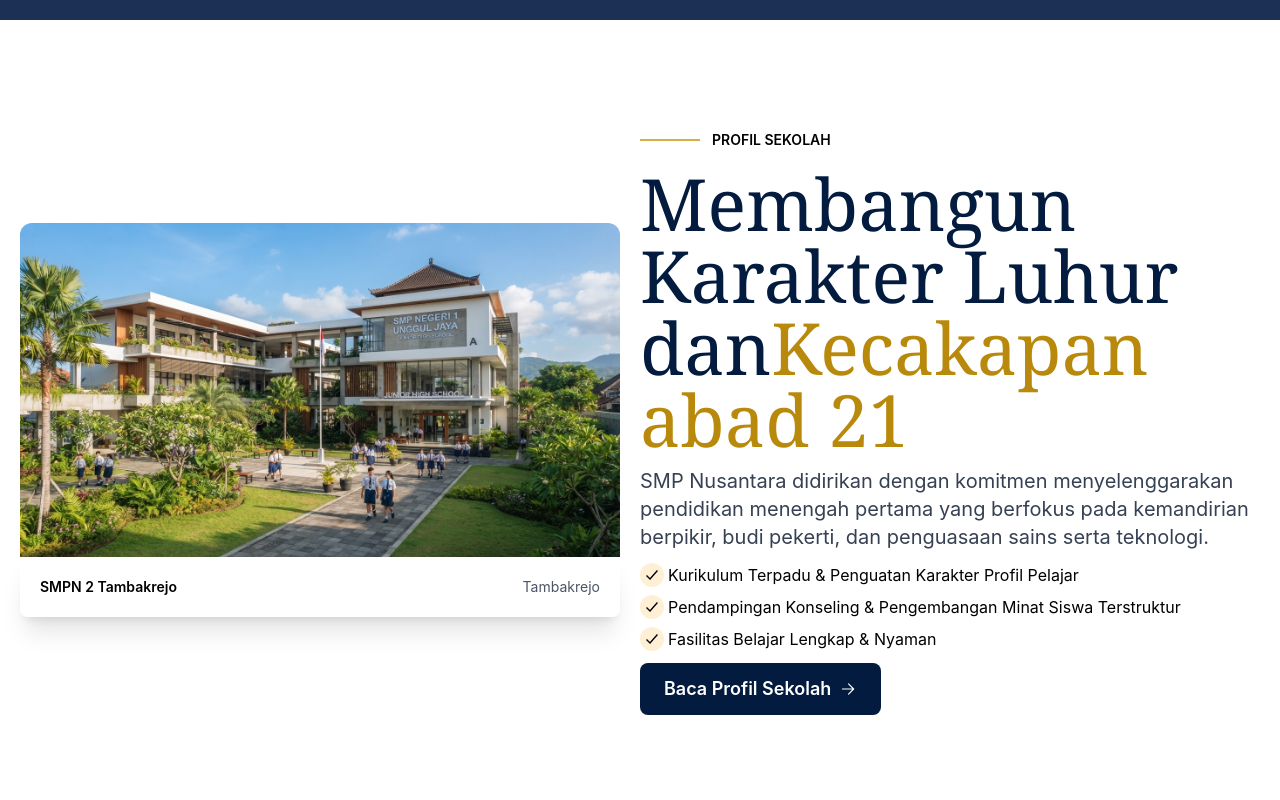
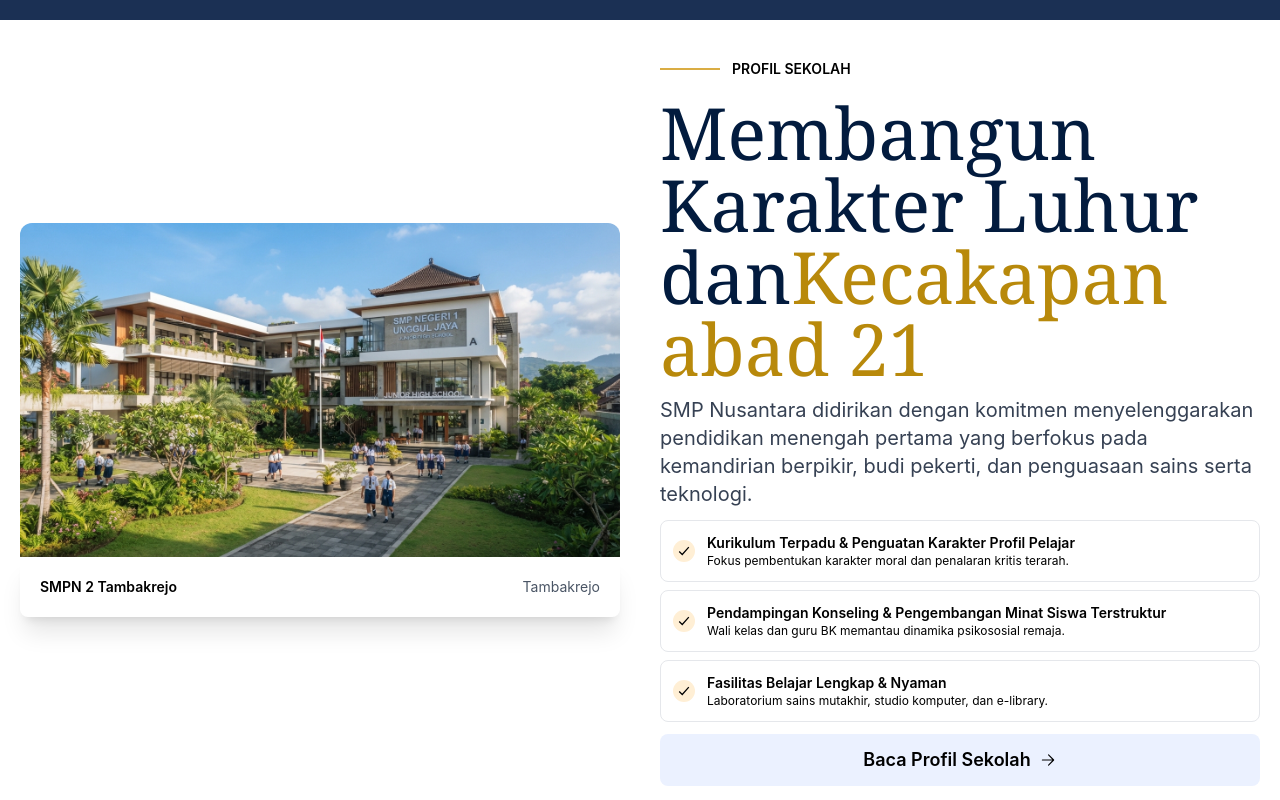
Before and after one commit to Satria15255/cms-school-website, a React (Vite) app: page / in a window 1280 px wide. Shown: the part 1260-2060 px from the top of the page. Built offline with nearby package versions, Linux system fonts and the light colour scheme.

Commit message:
update responnsif about us section

```diff
--- a/src/pages/home/section/AboutUs.tsx
+++ b/src/pages/home/section/AboutUs.tsx
@@ -4,7 +4,7 @@ import { HiOutlineArrowSmallRight } from "react-icons/hi2";
 
 const AboutUs = () => {
 	return (
-		<main className="grid grid-cols-2 h-screen place-items-center">
+		<main className="grid grid-cols-1 md:grid-cols-2 h-auto md:h-screen place-items-center">
 			<div className="p-5 w-full">
 				<img
 					src="/aboutUsImage.png"
@@ -16,49 +16,74 @@ const AboutUs = () => {
 					<p className="text-gray-600">Tambakrejo</p>
 				</div>
 			</div>
-			<div className="space-y-3 ">
+			<div className="space-y-3 p-5">
 				<p className="text-sm font-semibold flex items-center gap-3">
-					<span className="flex text-[#D5A32C] text-3xl">
+					<span className="flex text-[#D5A32C] text-xs lg:text-3xl">
 						<TfiLayoutLineSolid />
 						<TfiLayoutLineSolid />
 					</span>
 					PROFIL SEKOLAH
 				</p>
-				<h1 className="text-7xl font-serif">
+				<h1 className=" text-3xl lg:text-7xl font-serif">
 					<span className="text-[#021B3E]">
 						Membangun Karakter Luhur dan
 					</span>
 					<span className="text-[#B8890B]">Kecakapan abad 21</span>
 				</h1>
-				<p className="text-xl text-gray-700 max-w-">
+				<p className="text-sm lg:text-xl text-gray-700 max-w-">
 					SMP Nusantara didirikan dengan komitmen menyelenggarakan
 					pendidikan menengah pertama yang berfokus pada kemandirian
 					berpikir, budi pekerti, dan penguasaan sains serta
 					teknologi.
 				</p>
-				<div className="space-y-2">
-					<ul className="flex gap-1 items-center">
+				<div className="space-y-3 lg:space-y-2 text-sm">
+					<ul className="flex gap-3 border  border-gray-200 rounded-lg p-3 items-center">
 						<div className="p-1 flex items-center justify-center bg-[#FFEFD5] rounded-full">
 							<IoCheckmarkSharp />
 						</div>
-						Kurikulum Terpadu & Penguatan Karakter Profil Pelajar
+						<div className="flex flex-col gap1">
+							<p className="text-sm font-semibold">
+								Kurikulum Terpadu & Penguatan Karakter Profil
+								Pelajar
+							</p>
+							<p className="text-xs">
+								Fokus pembentukan karakter moral dan penalaran
+								kritis terarah.
+							</p>
+						</div>
 					</ul>
-					<ul className="flex gap-1 items-center">
+					<ul className="flex gap-3 border  border-gray-200 rounded-lg p-3 items-center">
 						<div className="p-1 flex items-center justify-center bg-[#FFEFD5] rounded-full">
 							<IoCheckmarkSharp />
 						</div>
-						Pendampingan Konseling & Pengembangan Minat Siswa
-						Terstruktur
+						<div className="flex flex-col gap1">
+							<p className="text-sm font-semibold">
+								Pendampingan Konseling & Pengembangan Minat
+								Siswa Terstruktur
+							</p>
+							<p className="text-xs">
+								Wali kelas dan guru BK memantau dinamika
+								psikososial remaja.
+							</p>
+						</div>
 					</ul>
-					<ul className="flex gap-1 items-center">
+					<ul className="flex gap-3 border  border-gray-200 rounded-lg p-3 items-center">
 						<div className="p-1 flex items-center justify-center bg-[#FFEFD5] rounded-full">
 							<IoCheckmarkSharp />
 						</div>
-						Fasilitas Belajar Lengkap & Nyaman
+						<div className="flex flex-col gap1">
+							<p className="text-sm font-semibold">
+								Fasilitas Belajar Lengkap & Nyaman
+							</p>
+							<p className="text-xs">
+								Laboratorium sains mutakhir, studio komputer,
+								dan e-library.
+							</p>
+						</div>
 					</ul>
 				</div>
-				<div>
-					<button className="flex gap-2 items-center px-6 py-3 bg-[#021B3E] text-lg text-white rounded-lg font-semibold">
+				<div className="w-full">
+					<button className="w-full justify-center flex gap-2 items-center px-6 py-3 bg-[#EBF1FF] text-sm lg:text-lg  rounded-lg font-semibold">
 						Baca Profil Sekolah <HiOutlineArrowSmallRight />
 					</button>
 				</div>
```
